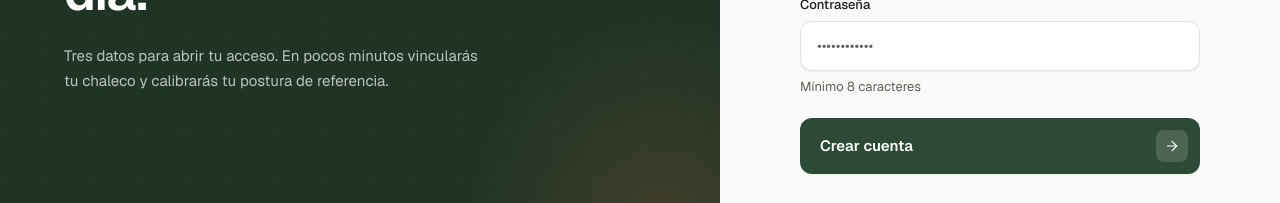
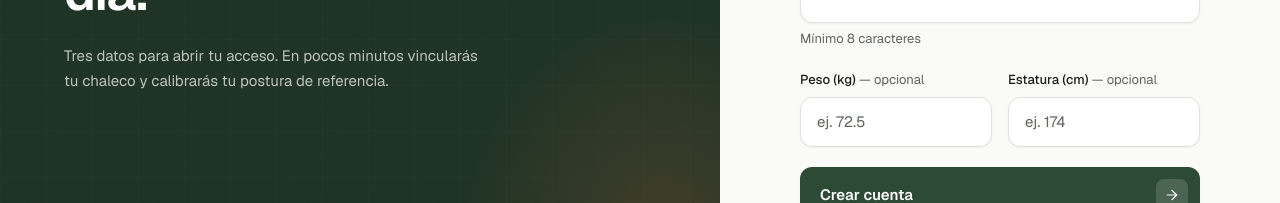
Before and after one commit to SitRight-App/sitright-web-client, a React (Vite) app: page /register in a window 1280 px wide. Shown: the part 467-670 px from the top of the page. Built offline with nearby package versions, Linux system fonts and the light colour scheme; no server answers.

Commit message:
feat(web): historial muestra desviacion, error legible, registro con antropometria opcional, texto login — US018/US024/US026/US023

```diff
--- a/src/features/iam/pages/LoginPage.tsx
+++ b/src/features/iam/pages/LoginPage.tsx
@@ -41,7 +41,7 @@ export function LoginPage() {
       navigate(to, { replace: true })
     } catch (err) {
       const message = err instanceof Error ? err.message : 'Error desconocido'
-      setError(message.includes('401') ? 'Credenciales inválidas' : message)
+      setError(message.includes('401') ? 'Credenciales incorrectas' : message)
     } finally {
       setSubmitting(false)
     }
--- a/src/features/iam/pages/RegisterPage.tsx
+++ b/src/features/iam/pages/RegisterPage.tsx
@@ -19,6 +19,8 @@ export function RegisterPage() {
   const [email, setEmail] = useState('')
   const [name, setName] = useState('')
   const [password, setPassword] = useState('')
+  const [weight, setWeight] = useState('')
+  const [height, setHeight] = useState('')
   const [error, setError] = useState<string | null>(null)
   const [submitting, setSubmitting] = useState(false)
 
@@ -31,7 +33,13 @@ export function RegisterPage() {
     }
     setSubmitting(true)
     try {
-      await register({ email, password, name })
+      await register({
+        email,
+        password,
+        name,
+        weight_kg: weight ? Number(weight) : undefined,
+        height_cm: height ? Number(height) : undefined,
+      })
       navigate('/', { replace: true })
     } catch (err) {
       const message = err instanceof Error ? err.message : 'Error desconocido'
@@ -172,6 +180,37 @@ export function RegisterPage() {
               <p className="mt-1.5 text-[13px] text-ink-faint">Mínimo 8 caracteres</p>
             </div>
 
+            <div className="grid grid-cols-2 gap-4">
+              <div>
+                <label htmlFor="weight" className="mb-1.5 block text-[13px] font-medium text-ink">
+                  Peso (kg) <span className="font-normal text-ink-faint">— opcional</span>
+                </label>
+                <input
+                  id="weight"
+                  type="number"
+                  step="0.1"
+                  value={weight}
+                  onChange={(e) => setWeight(e.target.value)}
+                  placeholder="ej. 72.5"
+                  className="w-full rounded-xl border border-sand bg-cream-bone px-4 py-3 text-[15px] text-ink shadow-sm transition-colors placeholder:text-ink-faint focus:border-moss focus:outline-none focus:ring-4 focus:ring-moss/15"
+                />
+              </div>
+              <div>
+                <label htmlFor="height" className="mb-1.5 block text-[13px] font-medium text-ink">
+                  Estatura (cm) <span className="font-normal text-ink-faint">— opcional</span>
+                </label>
+                <input
+                  id="height"
+                  type="number"
+                  step="0.1"
+                  value={height}
+                  onChange={(e) => setHeight(e.target.value)}
+                  placeholder="ej. 174"
+                  className="w-full rounded-xl border border-sand bg-cream-bone px-4 py-3 text-[15px] text-ink shadow-sm transition-colors placeholder:text-ink-faint focus:border-moss focus:outline-none focus:ring-4 focus:ring-moss/15"
+                />
+              </div>
+            </div>
+
             {error && (
               <p
                 role="alert"
--- a/src/features/iam/pages/SettingsPage.tsx
+++ b/src/features/iam/pages/SettingsPage.tsx
@@ -1,5 +1,6 @@
 import { useEffect, useState, type FormEvent } from 'react'
 import { LogOut } from 'lucide-react'
+import { apiErrorMessage } from '@/shared/api/client'
 import { useToast } from '@/shared/ui/toast'
 import { useAuth } from '../context/AuthContext'
 import { changeMyPassword, updateMe } from '../services/authService'
@@ -69,10 +70,7 @@ export function SettingsPage() {
       setUser(updated)
       toast.success('Cambios guardados.', 'Tu perfil quedó actualizado.')
     } catch (err) {
-      toast.error(
-        'No se pudieron guardar los cambios.',
-        err instanceof Error ? err.message : 'Error desconocido',
-      )
+      toast.error('No se pudieron guardar los cambios.', apiErrorMessage(err))
     } finally {
       setSaving(false)
     }
@@ -265,10 +263,7 @@ function ChangePasswordPanel() {
       setNewPassword('')
       setConfirmPassword('')
     } catch (err) {
-      toast.error(
-        'No se pudo cambiar la contraseña',
-        err instanceof Error ? err.message : 'Reintenta en unos segundos',
-      )
+      toast.error('No se pudo cambiar la contraseña', apiErrorMessage(err, 'Reintenta en unos segundos'))
     } finally {
       setSubmitting(false)
     }
--- a/src/features/session-history/pages/HistoryListPage.tsx
+++ b/src/features/session-history/pages/HistoryListPage.tsx
@@ -3,6 +3,7 @@ import { Link } from 'react-router-dom'
 import { Skeleton, SkeletonTextLine } from '@/shared/ui/Skeleton'
 import { ScoreRing } from '@/shared/ui/ScoreRing'
 import { useSessions } from '../hooks/useSessions'
+import { dominantPlain } from '../lib/sessionCopy'
 import type { PostureSession } from '../types/session'
 
 /** Bloque de métrica del encabezado: número grande en mono tabular sobre tarjeta. */
@@ -160,8 +161,15 @@ export function HistoryListPage() {
                   to={`/history/${s.id}`}
                   className="group grid grid-cols-[1fr_120px_120px_120px_24px] items-center gap-5 border-b border-sand-light px-6 py-4 transition-colors last:border-b-0 hover:bg-cream-deep"
                 >
-                  <span className="text-[15px] font-medium text-ink">
-                    {dateFmt.format(new Date(s.started_at))}
+                  <span>
+                    <span className="block text-[15px] font-medium text-ink">
+                      {dateFmt.format(new Date(s.started_at))}
+                    </span>
+                    {s.summary?.dominant_deviation && (
+                      <span className="mt-0.5 block text-[12px] text-ink-faint">
+                        Desviación más frecuente: {dominantPlain(s.summary.dominant_deviation)}
+                      </span>
+                    )}
                   </span>
                   <span className="text-right text-[14px] tabular-nums text-ink-soft">
                     {s.duration_minutes !== null
--- a/src/shared/api/client.ts
+++ b/src/shared/api/client.ts
@@ -94,3 +94,24 @@ export async function apiFetch<T>(path: string, options: ApiOptions = {}): Promi
   }
   return response.json() as Promise<T>
 }
+
+/**
+ * US026 — traduce el error crudo de `apiFetch` (`"API <status>: <body>"`,
+ * donde `<body>` suele ser JSON con `detail`) a un mensaje legible para el
+ * usuario. No toca `apiFetch` porque otras páginas dependen del prefijo
+ * `API <status>:` para detectar códigos como 409.
+ */
+export function apiErrorMessage(err: unknown, fallback = 'Ocurrió un error. Intenta de nuevo.'): string {
+  if (err instanceof Error) {
+    const m = err.message.match(/^API \d+: ([\s\S]*)$/)
+    const body = m ? m[1] : err.message
+    try {
+      const parsed = JSON.parse(body)
+      if (parsed && typeof parsed.detail === 'string') return parsed.detail
+    } catch {
+      // body was not JSON — fall through
+    }
+    return body.trim() || fallback
+  }
+  return fallback
+}
```
Also changed, not shown: 1 other file (tests, documents, lock files or other folders).
